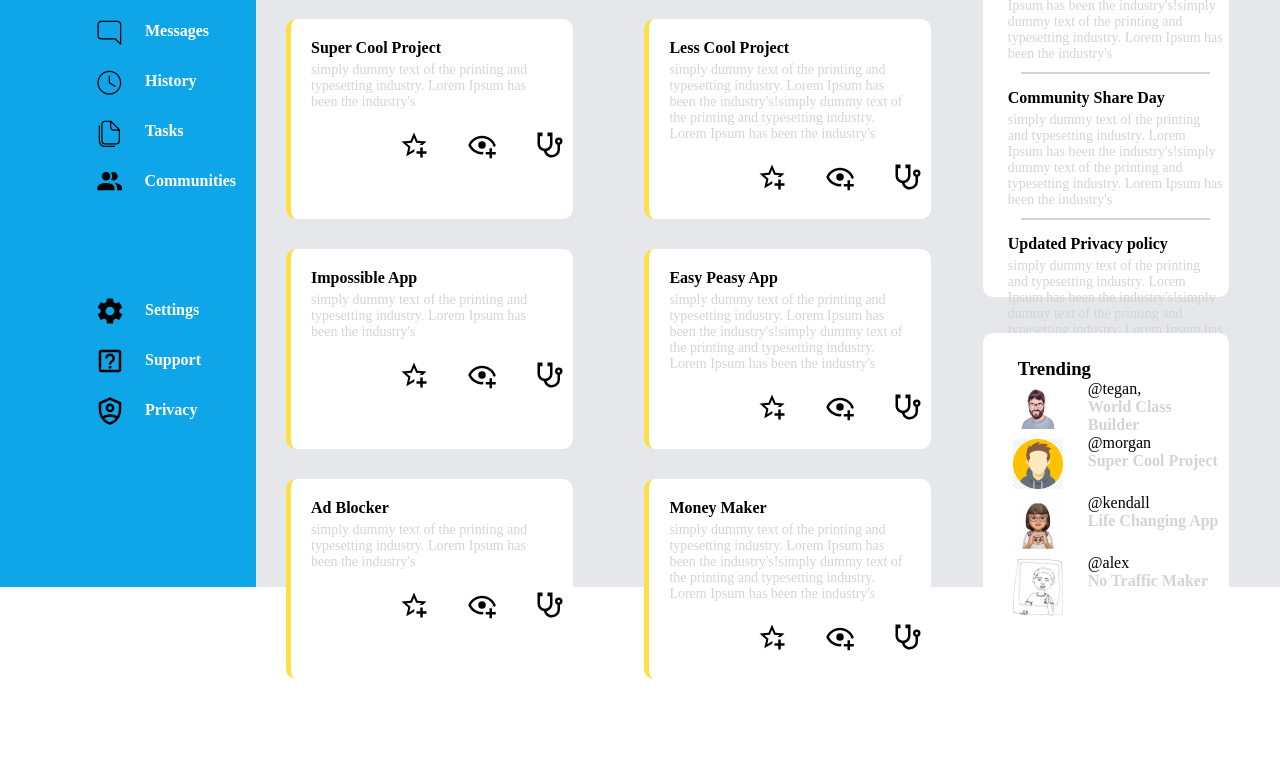
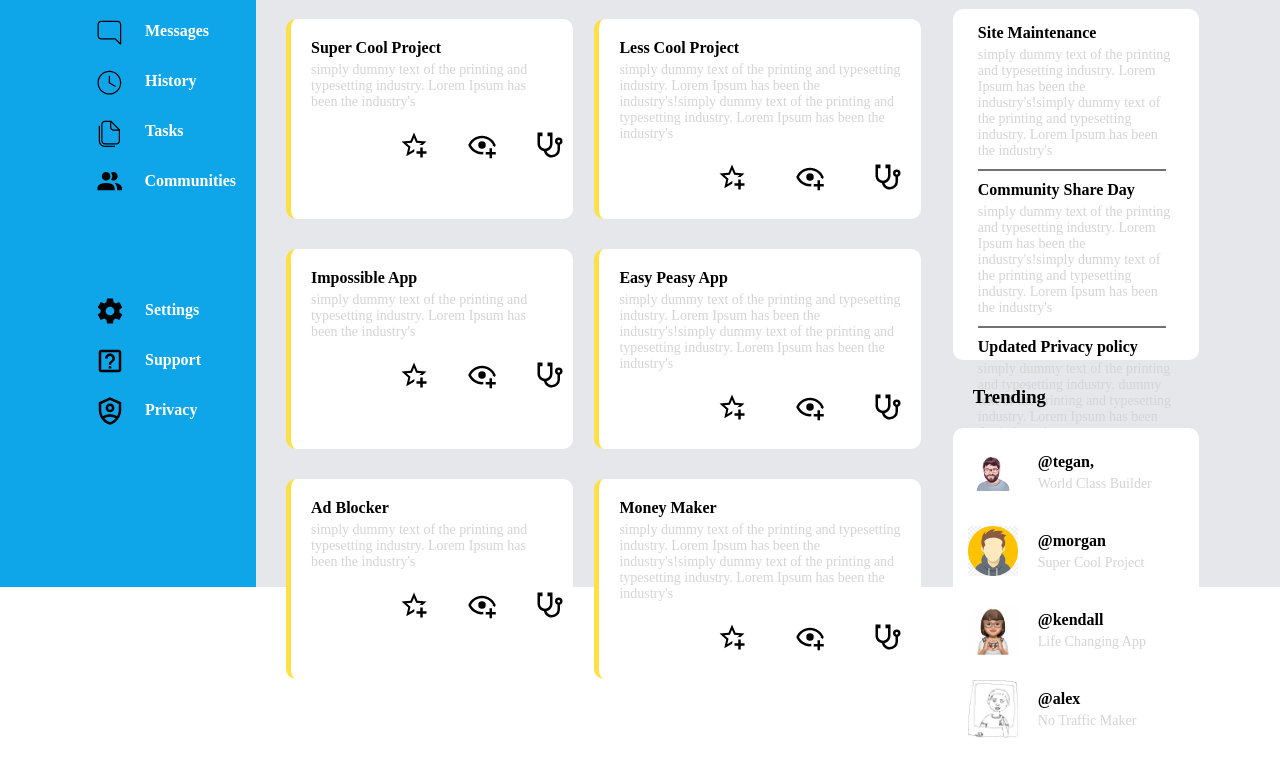
Before and after one commit to TonytorSalem/odinAdminDashboard, a plain HTML site: page index.html in a window 1280 px wide. Shown: the part 213-976 px from the top of the page. Before the commit the page ends 892 px from the top, so only its background shows below. Drawn offline with Linux system fonts and the light colour scheme.

Commit message:
update the announcement and trend card

```diff
--- a/index.html
+++ b/index.html
@@ -280,24 +280,23 @@
                        <div class="announcement">
                            <h3>Announcement</h3>
                           <div class="ann-card">
+                             <div class="ann-text">
                                 <h4>Site Maintenance</h4>
                                 <p>simply dummy text of the printing and typesetting industry. Lorem Ipsum has been the industry's!simply dummy text of the printing and typesetting industry. Lorem Ipsum has been the industry's</p>
                              </div>
-
                              <div class="divider"></div>
-
-                         <div class="ann-card">
+                                <div class="ann-text">
                                     <h4>Community Share Day</h4>
                                 <p>simply dummy text of the printing and typesetting industry. Lorem Ipsum has been the industry's!simply dummy text of the printing and typesetting industry. Lorem Ipsum has been the industry's</p>
+
                              </div>
+                             <div class="divider"></div>
+                             <div class="ann-text">
+                                <h4>Updated Privacy policy</h4>
+                                <p>simply dummy text of the printing and typesetting industry.  dummy text of the printing and typesetting industry. Lorem Ipsum has been the industry's</p>
 
-                         <div class="divider"></div>
-
-                        <div class="ann-card">
-                            <h4>Updated Privacy policy</h4>
-                            <p>simply dummy text of the printing and typesetting industry. Lorem Ipsum has been the industry's!simply dummy text of the printing and typesetting industry. Lorem Ipsum has been the industry's</p>
                             </div>
-
+                           </div>
 
                        </div>
 
@@ -309,34 +308,46 @@
                        <div class="trend">
                         <h3>Trending</h3>
                             <div class="trend-card">
-                               <img src="./image/avatar2.jpeg" alt="" srcset="">
+
+                               <div class="trend-img-text">
+                                <img width="50px" src="./image/avatar2.jpeg" alt="" srcset="">
                                <div class="trend-text">
-                                <p>@tegan,</p>
-                               <h4>World Class Builder</h4>
-                            </div> </div>
+                                <h4>@tegan,</h4>
+                               <p>World Class Builder</p>
+                               </div>
+                            </div>
 
-                            <div class="trend-card">
-                                <img src="./image/avatar.png">
+                            <div class="trend-img-text">
+                                <img width="50px" src="./image/avatar.png">
                               <div class="trend-text">
-                                    <p>@morgan</p>
-                                   <h4>Super Cool Project</h4>
-                                </div></div>
+                                <h4>@morgan</h4>
+                               <p>Super Cool Project</p>
+                              </div>
+                            </div>
 
-                            <div class="trend-card">
+                            <div class="trend-img-text">
+                                <img width="50px" src="./image/avatar3.jpeg" alt="" srcset="">
+                                <div class="trend-text">
+                                    <h4>@kendall</h4>
+                                   <p>Life Changing App</p>
+                                </div>
+                               </div>
 
-                                <img src="./image/avatar3.jpeg" alt="" srcset="">
+
+                               <div class="trend-img-text">
+                                <img width="50px" src="./image/avatar4.jpeg" alt="" srcset="">
                                 <div class="trend-text">
-                                    <p>@kendall</p>
-                                   <h4>Life Changing App</h4>
-                                </div></div>
+                                    <h4>@alex</h4>
+                                   <p>No Traffic Maker</p>
+                                </div>
+                            </div>
 
-                            <div class="trend-card">
+                         </div>
 
-                                <img src="./image/avatar4.jpeg" alt="" srcset="">
-                                <div class="trend-text">
-                                    <p>@alex</p>
-                                   <h4>No Traffic Maker</h4>
-                                </div></div>
+
+
+
+
 
 
                            </div>
--- a/styles.css
+++ b/styles.css
@@ -165,6 +165,9 @@ body{
   padding: 20px;
 
 }
+.card-right{
+    margin-left: -50px;
+}
 
 .card p{
     font-size: 14px;
@@ -189,81 +192,48 @@ body{
 
 }
 
-.ann-trend h3{
-    margin-left: 30px;
+
+.announcement h3{
     margin-top: 20px;
-  }
-.announcement{
+
+}
+
+.divider{
     width: 80%;
-    height: 330px;
-    display: flex;
-    margin-top: 20px;
-    flex-direction: column;
-    justify-content: center;
-    align-items: center;
+    margin-left: 20px;
+    border: 0.5px solid #737373;
+}
+
+.ann-card,.trend-card{
+    width: 80%;
+    height: 80%;
     background-color: white;
     border-radius: 10px;
-    padding: 5px;
-    margin-left: 10px;
-}
-
-
-
-.ann-card p{
-    font-size: 14px;
-    color: #d4d4d4;
-    margin-top: 5px;
-    margin-bottom: 10px;
-    margin-left: 20px;
-
-}
-.ann-card h4{
-    margin-left: 20px;
-    font-weight: bold;
-}
-
-
-
-.divider{
-    display: flex;
-    width: 80%;
-    border: 0.5px solid lightgray;
-    margin-left: 20px;
-    margin-bottom: 15px;
-}
-.trend{
-    width: 80%;
-    height: 300px;
-    display: flex;
-    flex-direction: column;
-    justify-content: flex-start;
-    align-items: flex-start;
-    background-color: white;
-    margin-left: 10px;
     margin-top: 20px;
-    border-radius: 10px;
+    margin-left: -20px;
     padding: 5px;
 }
 
-.trend-card{
-    display: flex;
-}
-.trend-card img{
-    margin-left: 20px;
-    width: 60px;
-    padding: 5px;
+.ann-text,.trend-text {
+    padding: 10px 20px;
 }
 
-.trend-text{
-    margin-left: 20px;
+.ann-text h4{
     font-size: 16px;
 }
-.trend-text h4{
-    color:#d4d4d4;
+
+.ann-text p,.trend-text p{
+    font-size: 14px;
+    margin-top: 5px;
+    color: #d4d4d4;
+
+
 }
 
-.disc{
-    margin-left: 30px;
-    margin-top: 20px;
-    margin-bottom: 50px;
+.trend-img-text{
+    display: flex;
+   justify-content: flex-start;
+   align-items: center;
+   padding: 10px 10px;
+
 }
```
Lines whose indentation alone changed are shown as unchanged.
